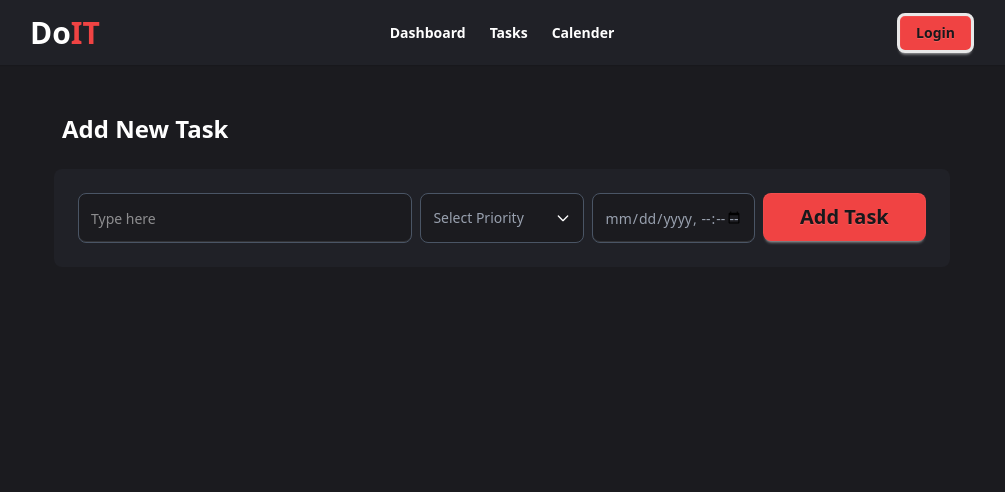
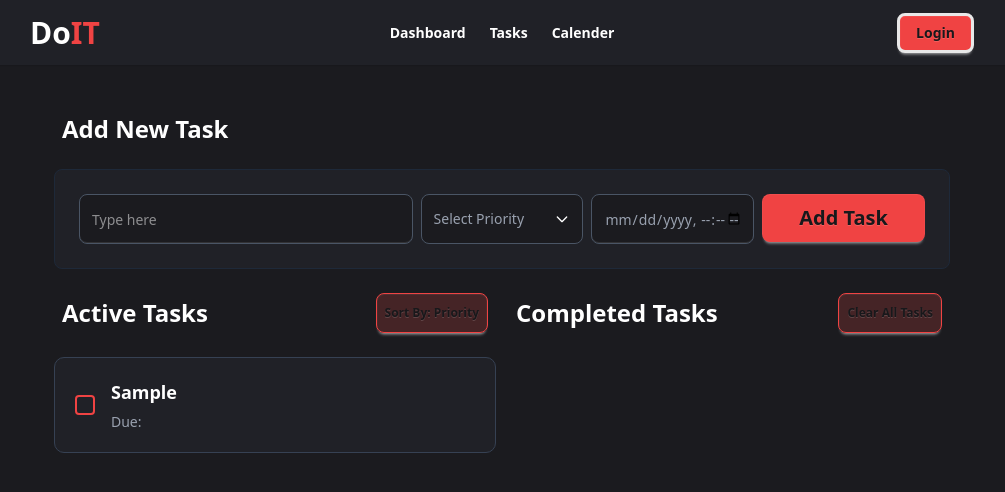
Before and after one commit to Soyab-Aktar/doIt-todo-app, a React (Vite) app: page /tasks in a window 1280 px wide. Both pictures are taken after typing "Sample" into the empty fields and a click on the button "Add Task". Shown: the top 492 px of the page, without its empty margins (138-1143 px from the left). Built offline with nearby package versions, Linux system fonts and the light colour scheme.

Commit message:
Show Tasks Data on Each card completed, Active Tasks

```diff
--- a/src/components/pages/Tasks_Page.jsx
+++ b/src/components/pages/Tasks_Page.jsx
@@ -1,6 +1,8 @@
 import { useContext } from "react";
 import CustomDropdown from "../ui/CustomDropdown";
 import { DataContext } from "../context/Context";
+import ActiveTasks from "../taskData/activeTasks/ActiveTasks";
+import CompletedTasks from "../taskData/completedTasks/CompletedTasks";
 
 const Tasks_Page = () => {
   const { selectedOption, tasks, setTasks, resetForm } =
@@ -12,7 +14,7 @@ const Tasks_Page = () => {
 
     const taskData = {
       id: Date.now(),
-      task: formObject.task,
+      taskName: formObject.task,
       priority: selectedOption,
       date: formObject.date,
     };
@@ -28,7 +30,7 @@ const Tasks_Page = () => {
       <h1 className="mb-6 text-2xl font-semibold px-2">Add New Task</h1>
       <form
         onSubmit={handleSubmit}
-        className="bg-[#202127] md:px-6 px-3 py-6 rounded-md grid lg:grid-cols-5 gap-2"
+        className="bg-[#202127] md:px-6 px-3 py-6 rounded-md grid lg:grid-cols-5 gap-2 border border-gray-800"
       >
         {/* input */}
         <input
@@ -61,6 +63,11 @@ const Tasks_Page = () => {
           Add Task
         </button>
       </form>
+      {/* Task List Data */}
+      <section className="grid grid-cols-1 lg:grid-cols-2 gap-3">
+        <ActiveTasks></ActiveTasks>
+        <CompletedTasks></CompletedTasks>
+      </section>
     </div>
   );
 };
--- /dev/null
+++ b/src/components/taskData/activeTasks/ActiveTask.jsx
@@ -0,0 +1,84 @@
+import React from "react";
+
+const ActiveTask = ({ task }) => {
+  const { taskName, date, priority } = task;
+
+  return (
+    <div className="bg-[#202127] p-5 rounded-lg border border-gray-700 flex items-center gap-4 hover:border-gray-600 transition-colors">
+      <input
+        type="checkbox"
+        defaultChecked={false}
+        className="
+          appearance-none
+          w-5 h-5
+          border-2 border-[#f04343]
+          rounded
+          bg-transparent
+          focus:outline-none
+          focus:ring-2
+          focus:ring-[#f04343]/30
+          checked:bg-[#c2620d62]
+          checked:border-[#b44708]
+          relative
+          cursor-pointer
+          transition-all
+          duration-200
+          before:content-['✓']
+          before:absolute
+          before:text-[#fc955a]
+          before:text-sm
+          before:font-bold
+          before:top-[-2px]
+          before:left-[2px]
+          before:opacity-0
+          checked:before:opacity-100
+        "
+      />
+
+      {/* Task Content */}
+      <div className="flex justify-between items-center flex-1">
+        <div>
+          <h5 className="mb-1.5 text-lg font-semibold text-white">
+            {taskName}
+          </h5>
+          <p className="text-gray-400 text-sm">Due: {date}</p>
+        </div>
+
+        {/* Priority Badge - Enhanced */}
+        <span
+          className={`
+          text-xs
+          rounded-lg
+          px-3
+          py-2
+          font-medium
+          ${
+            priority === "High"
+              ? "bg-[#c2620d62] text-[#fc955a] border border-[#b44708]"
+              : ""
+          }
+          ${
+            priority === "Medium"
+              ? "bg-yellow-500/20 text-yellow-400 border border-yellow-600"
+              : ""
+          }
+          ${
+            priority === "Normal"
+              ? "bg-gray-500/20 text-gray-300 border border-gray-600"
+              : ""
+          }
+          ${
+            priority === "Extreme"
+              ? "bg-red-500/20 text-red-400 border border-red-600"
+              : ""
+          }
+        `}
+        >
+          {priority}
+        </span>
+      </div>
+    </div>
+  );
+};
+
+export default ActiveTask;
--- /dev/null
+++ b/src/components/taskData/activeTasks/ActiveTasks.jsx
@@ -0,0 +1,24 @@
+import { DataContext } from "@/components/context/Context";
+import React, { useContext } from "react";
+import ActiveTask from "./ActiveTask";
+
+const ActiveTasks = () => {
+  const { tasks } = useContext(DataContext);
+  return (
+    <div>
+      <header className="flex items-center justify-between my-6 px-2">
+        <h1 className="text-2xl font-semibold">Active Tasks</h1>
+        <button className="btn text-xs bg-[#87333362] rounded-md p-2 border border-[#f04343]">
+          Sort By: Priority
+        </button>
+      </header>
+      <main className="flex flex-col gap-3">
+        {tasks.map((task) => (
+          <ActiveTask key={task.id} task={task} />
+        ))}
+      </main>
+    </div>
+  );
+};
+
+export default ActiveTasks;
--- /dev/null
+++ b/src/components/taskData/completedTasks/CompletedTasks.jsx
@@ -0,0 +1,16 @@
+import React from "react";
+
+const CompletedTasks = () => {
+  return (
+    <div>
+      <header className="flex items-center justify-between my-6 px-2">
+        <h1 className="text-2xl font-semibold">Completed Tasks</h1>
+        <button className="btn text-xs bg-[#87333362] rounded-md p-2 border border-[#f04343]">
+          Clear All Tasks
+        </button>
+      </header>
+    </div>
+  );
+};
+
+export default CompletedTasks;
```
